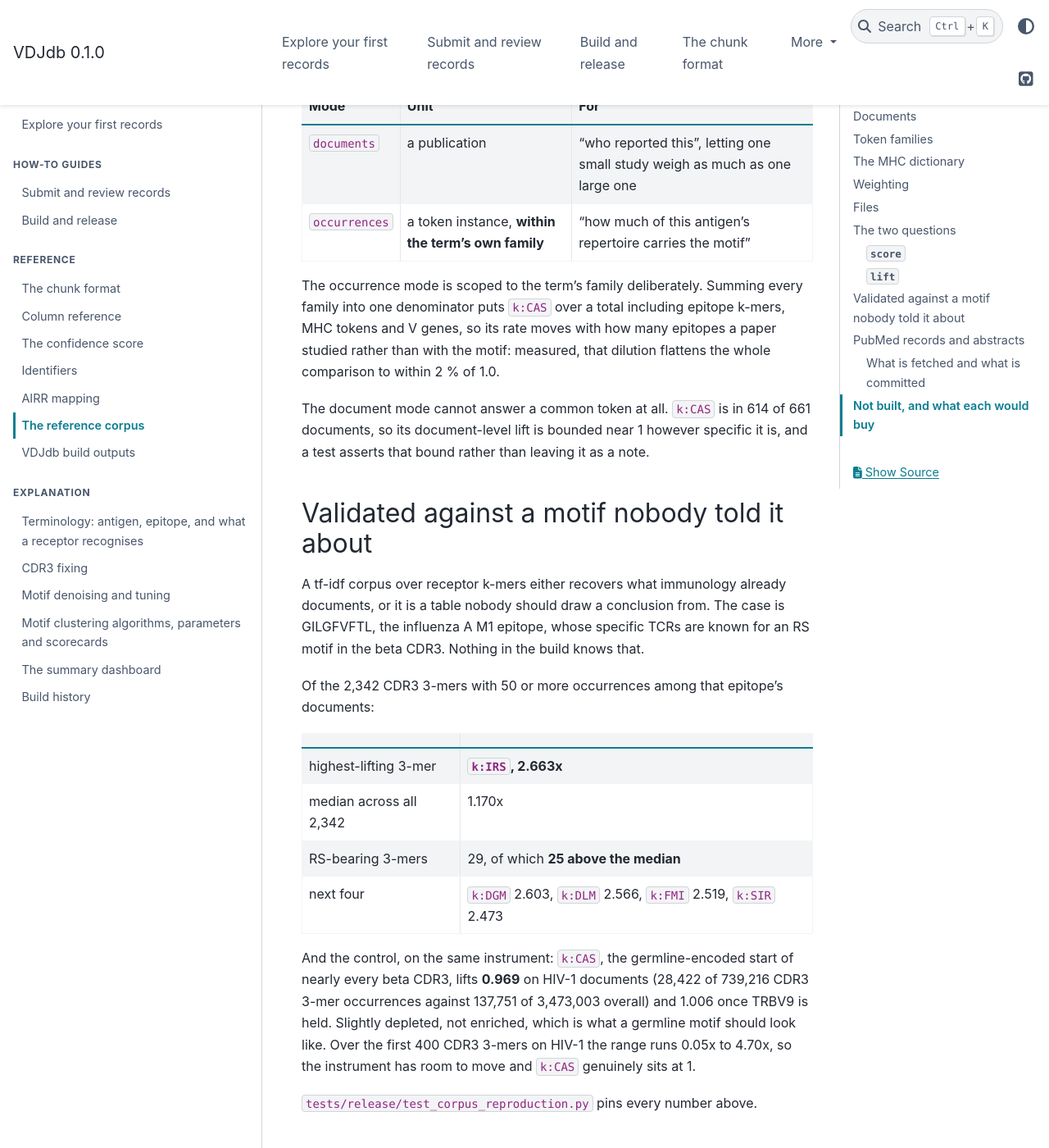
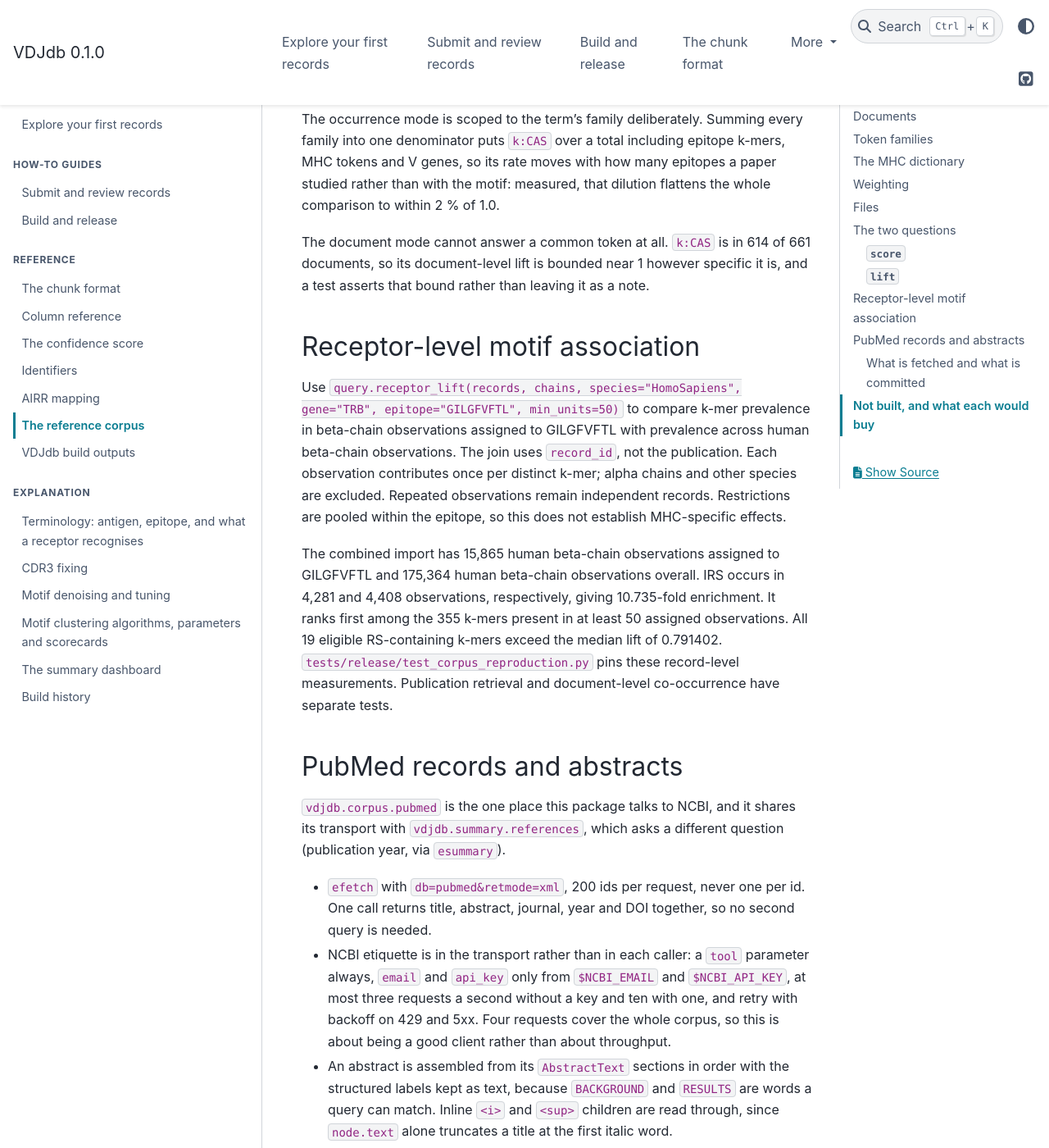
Before and after one commit to antigenomics/vdjdb-db, a Sphinx documentation site: the page built from docs/standards/corpus.md, in a window 1280 px wide and 1400 px high, scrolled down 5068 px. Shown: the whole window at 82% size. Built offline with Sphinx 7.4.7 and the PyData theme 0.15.4, drawn with Linux system fonts in a browser that asks for light colours; some of the changed text lies outside the part shown.

Commit message:
Validate receptor motifs on assigned epitopes and separate chains
Join chain observations to their own record_id and require species and chain selection. Keep publication retrieval distinct from receptor association; correct related documentation and add a mixed-paper regression test. IRS remains first among 355 eligible human TRB k-mers, with all 19 RS-bearing terms above the median.

Declare the 17674 positive observations in PR #934 separately from the data change. Reviewed core release comparison passes with no unattributed changes; 81 focused tests pass.

```diff
--- a/docs/standards/corpus.md
+++ b/docs/standards/corpus.md
@@ -55,18 +55,10 @@ k is 3 for both k-mer families. Over 2,118 epitopes of 7 to 25 residues and 180,
 3-mer has a document frequency worth an inverse document frequency, while a 5-mer is close to an
 identifier of its own sequence and a 2-mer is in nearly every document.
 
-**Why `k:` and `kv:` both.** "Is the `CAS` motif specific to HIV-1, or to its TRBV?" is a
-comparison between the lift of `k:CAS` on an epitope's documents and its lift on
-those documents already carrying that V gene. One token cannot express it and neither can a single
-search ranking.
-
-⚠ **A species condition answers a provenance question, not a specificity one.** `a:HIV-1` is a real and
-useful axis - "which papers and receptors are about this species" is how most questions start - but the
-group it selects is a **union over pMHCs**: every receptor reported against some epitope of that
-species, under whatever restriction each study used. So a lift over it describes that group and is not
-a motif *for* the pathogen, because its members were shown different antigens. Condition on
-`e:<epitope>`, or on that plus a restriction, when the claim is about recognition.
-[Terminology](terminology.md) has the full distinction.
+**Why `k:` and `kv:` both.** `k:` retrieves papers mentioning a k-mer; `kv:` retrieves
+papers reporting that k-mer with a particular V gene. Publication-level co-occurrence cannot
+establish a receptor's epitope assignment. A paper can report many unrelated receptors and antigens.
+This applies to epitope, MHC, V-gene and source-species conditions alike.
 
 **Why `ek:`.** Two epitopes sharing a core, or one epitope reported under two source species, are
 linked by their k-mers and by nothing else. Measured: searching `GILGFVFTL` puts nine exact reporters
@@ -159,7 +151,7 @@ Two modes, because they answer different questions.
 | Mode | Unit | For |
 |---|---|---|
 | `documents` | a publication | "who reported this", letting one small study weigh as much as one large one |
-| `occurrences` | a token instance, **within the term's own family** | "how much of this antigen's repertoire carries the motif" |
+| `occurrences` | a token instance, **within the term's own family** | "how often the token occurs in the selected publications" |
 
 The occurrence mode is scoped to the term's family deliberately. Summing every family into one
 denominator puts `k:CAS` over a total including epitope k-mers, MHC tokens and V genes, so its rate
@@ -170,28 +162,21 @@ The document mode cannot answer a common token at all. `k:CAS` is in 614 of 661
 document-level lift is bounded near 1 however specific it is, and a test asserts that bound rather
 than leaving it as a note.
 
-## Validated against a motif nobody told it about
+## Receptor-level motif association
 
-A tf-idf corpus over receptor k-mers either recovers what immunology already documents, or it is a
-table nobody should draw a conclusion from. The case is GILGFVFTL, the influenza A M1 epitope, whose
-specific TCRs are known for an RS motif in the beta CDR3. Nothing in the build knows that.
+Use `query.receptor_lift(records, chains, species="HomoSapiens", gene="TRB",
+epitope="GILGFVFTL", min_units=50)` to compare k-mer prevalence in beta-chain observations
+assigned to GILGFVFTL with prevalence across human beta-chain observations.
+The join uses `record_id`, not the publication. Each observation contributes once per distinct
+k-mer; alpha chains and other species are excluded. Repeated observations remain independent
+records. Restrictions are pooled within the epitope, so this does not establish MHC-specific effects.
 
-Of the 2,342 CDR3 3-mers with 50 or more occurrences among that epitope's documents:
-
-| | |
-|---|---|
-| highest-lifting 3-mer | **`k:IRS`, 2.663x** |
-| median across all 2,342 | 1.170x |
-| RS-bearing 3-mers | 29, of which **25 above the median** |
-| next four | `k:DGM` 2.603, `k:DLM` 2.566, `k:FMI` 2.519, `k:SIR` 2.473 |
-
-And the control, on the same instrument: `k:CAS`, the germline-encoded start of nearly every beta
-CDR3, lifts **0.969** on HIV-1 documents (28,422 of 739,216 CDR3 3-mer occurrences against 137,751 of
-3,473,003 overall) and 1.006 once TRBV9 is held. Slightly depleted, not enriched, which is what a
-germline motif should look like. Over the first 400 CDR3 3-mers on HIV-1 the range runs 0.05x to
-4.70x, so the instrument has room to move and `k:CAS` genuinely sits at 1.
-
-`tests/release/test_corpus_reproduction.py` pins every number above.
+The combined import has 15,865 human beta-chain observations assigned to GILGFVFTL and
+175,364 human beta-chain observations overall. IRS occurs in 4,281 and 4,408 observations,
+respectively, giving 10.735-fold enrichment. It ranks first among the 355 k-mers present in at
+least 50 assigned observations. All 19 eligible RS-containing k-mers exceed the median lift
+of 0.791402. `tests/release/test_corpus_reproduction.py` pins these record-level measurements.
+Publication retrieval and document-level co-occurrence have separate tests.
 
 ## PubMed records and abstracts
 
```
Also changed, not shown: docs/standards/terminology.md (+3 -2 lines), 6 other files.
